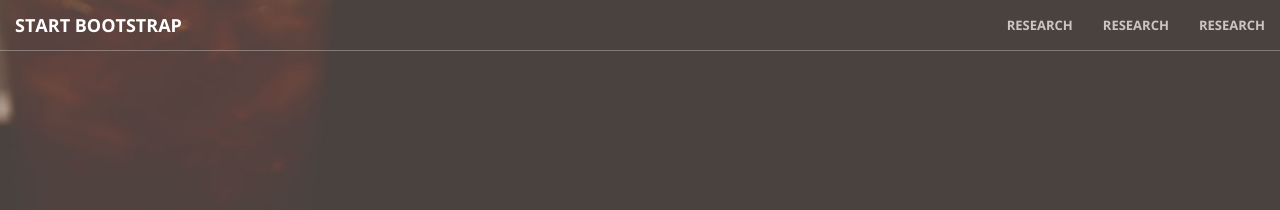
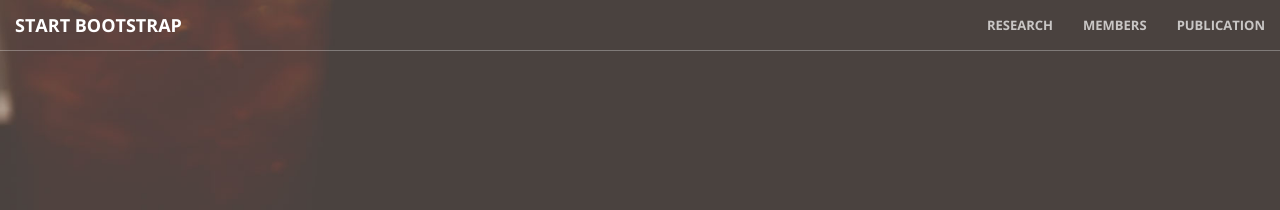
Before and after one commit to dwKim88/AEL, a Jekyll site: the page built from index.html, in a window 1280 px wide. Shown: the top 210 px of the page. Built offline with Jekyll 4.4.1, drawn with Linux system fonts in a browser that asks for light colours.

Commit message:
Update nav.html

```diff
--- a/_includes/nav.html
+++ b/_includes/nav.html
@@ -29,13 +29,13 @@
                 </li>
                 -->
                 <li>
-                    <a href="Research.html">Research</a>
+                    <a href="./_includes/Research.html">Research</a>
                 </li>
                 <li>
-                    <a href="Members.html">Research</a>
+                    <a href="Members.html">Members</a>
                 </li>
                 <li>
-                    <a href="Publication.html">Research</a>
+                    <a href="Publication.html">Publication</a>
                 </li>
             </ul>
         </div>
```
